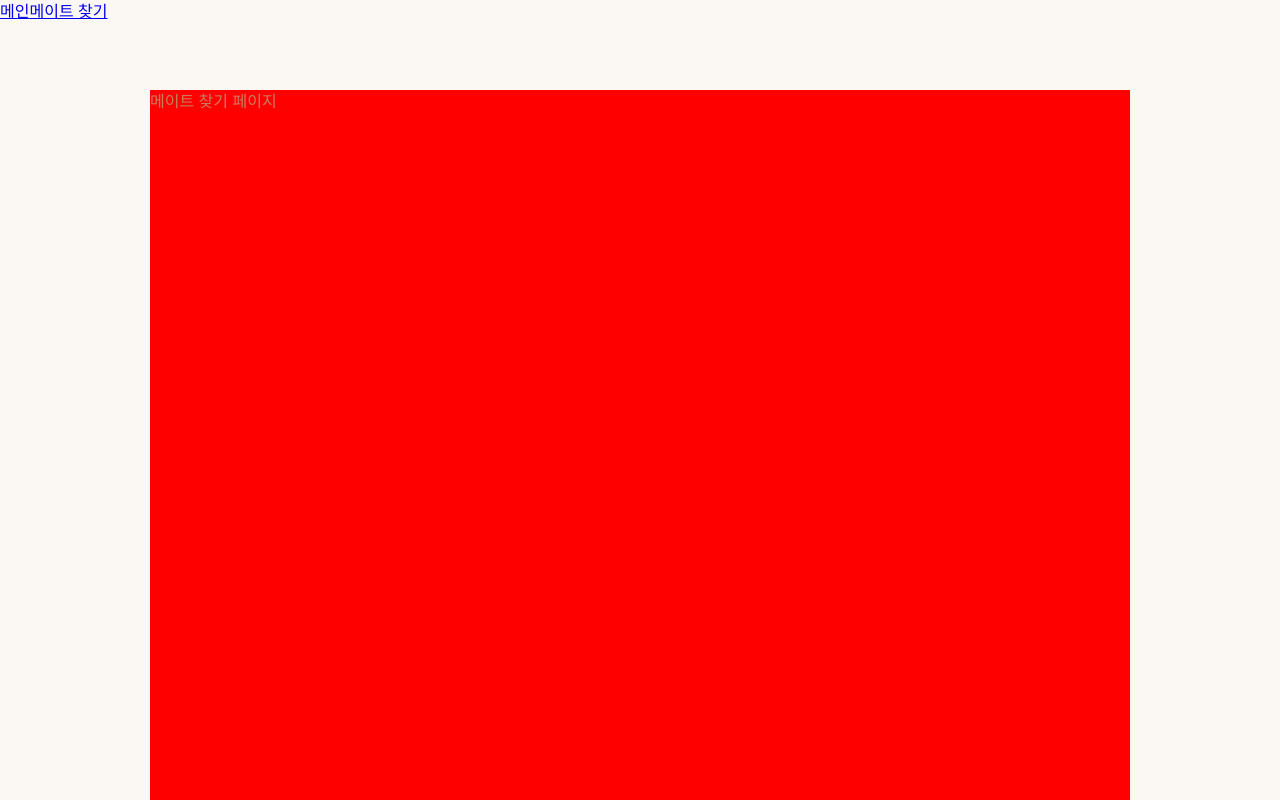
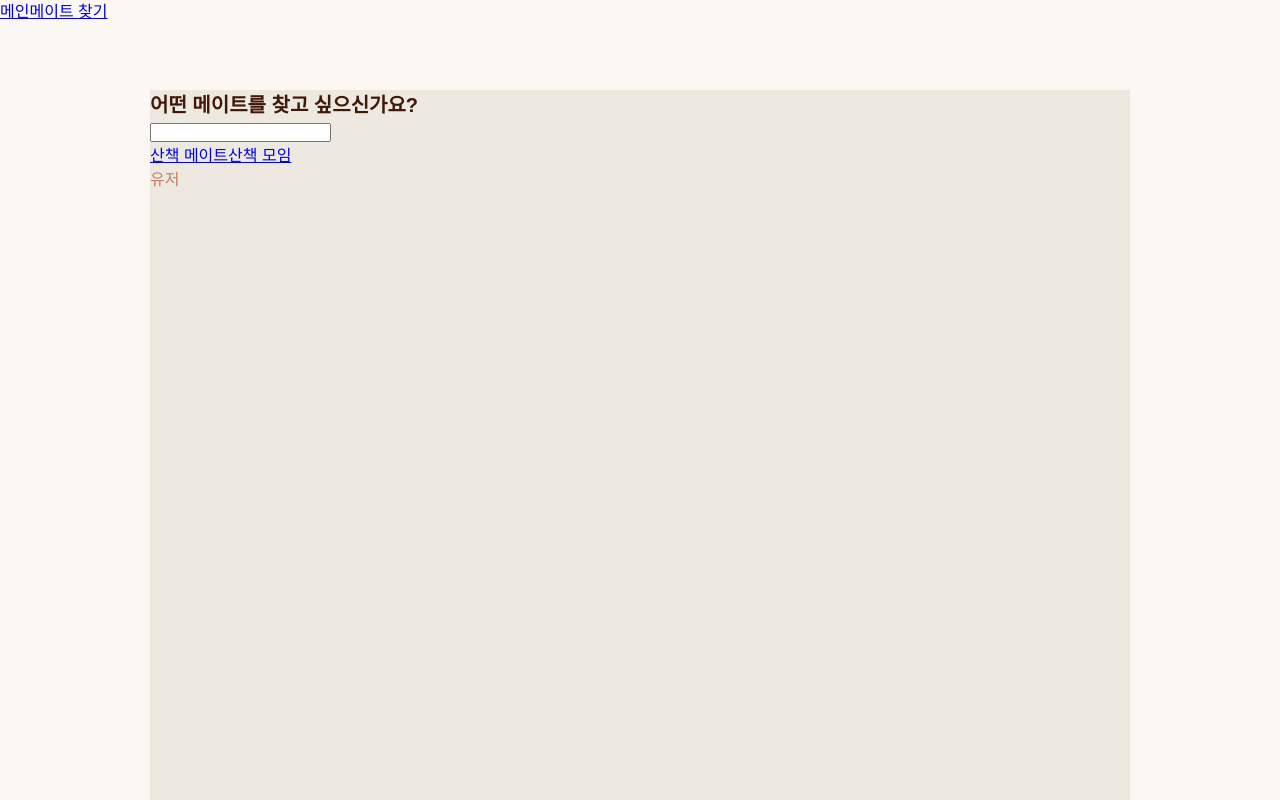
Before and after one commit to codestates-seb/seb41_main_006, a React (Create React App) app in the folder client/: page /mate in a window 1280 px wide. Built offline with nearby package versions, Linux system fonts and the light colour scheme.

Commit message:
feat: 메이트 찾기 페이지 초기 설정

```diff
--- a/client/src/App.js
+++ b/client/src/App.js
@@ -10,7 +10,7 @@ function App() {
       <GlobalStyle />
       <Header></Header>
       <Routes>
-        <Route path="/mate" element={<FindMatePage />}></Route>
+        <Route path="/mate/*" element={<FindMatePage />}></Route>
       </Routes>
     </div>
   );
--- a/client/src/pages/FindMatePage.js
+++ b/client/src/pages/FindMatePage.js
@@ -1,12 +1,44 @@
+import { useState } from 'react';
+import { Link, Routes, Route } from 'react-router-dom';
 import styled from 'styled-components';
 import Container from '../components/Container';
 
-const PageContainer = styled(Container)`
-  background-color: red;
+const FindMateHeader = styled.div`
+  h1 {
+    color: var(--main-font-color);
+    font-size: 1.25rem;
+  }
 `;
 
 const FindMatePage = () => {
-  return <PageContainer>메이트 찾기 페이지</PageContainer>;
+  const [address, setAddress] = useState('');
+
+  const handleChange = (e) => {
+    setAddress(e.target.value);
+  };
+
+  return (
+    <Container>
+      <FindMateHeader>
+        <h1>어떤 메이트를 찾고 싶으신가요?</h1>
+        <div>
+          <input type="text" value={address} onChange={handleChange}></input>
+          <div>{address}</div>
+        </div>
+      </FindMateHeader>
+      <div>
+        <div>
+          <Link to="users">산책 메이트</Link>
+          <Link to="posts">산책 모임</Link>
+        </div>
+        <Routes>
+          <Route path="users" element={<div>유저</div>}></Route>
+          <Route path="posts" element={<div>글</div>}></Route>
+          <Route path="*" element={<div>유저</div>}></Route>
+        </Routes>
+      </div>
+    </Container>
+  );
 };
 
 export default FindMatePage;
```
